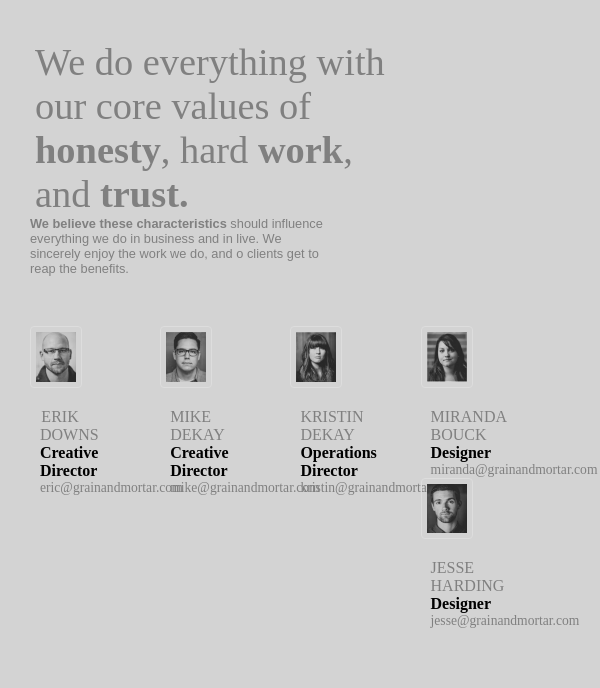
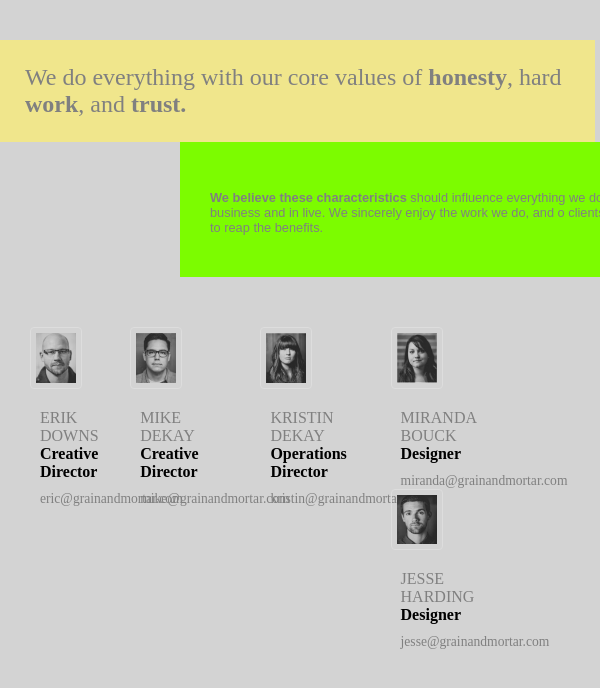
Before and after one commit to Andprog444/projektas1109, a plain HTML site: page projektas11-22/aboutme-task1.htm in a window 600 px wide. Shown: the top 688 px of the page. Drawn offline with Linux system fonts and the light colour scheme.

Commit message:
pridejau medijas

```diff
--- a/projektas11-22/aboutme-task1.htm
+++ b/projektas11-22/aboutme-task1.htm
@@ -45,6 +45,31 @@
             .col-10 {
                 width: 100%;
         }
+        .header1 {
+            float: left;
+            font-family:'Times New Roman', Times, serif;
+            padding-left: 35px;
+            font-size: 2.4rem;
+            color:grey;
+        }
+        .header2 {
+            float: left;
+            font-family: Arial, Helvetica, sans-serif;
+            color: grey;
+            font-size: 0.8rem;
+            padding-left: 30px;
+            padding-top: 35px;
+        }
+        .b {
+            font-weight: bold;
+        }
+        nav {
+            width: 100%;
+            float: left;
+            padding-left: 30px;
+            padding-top: 50px;
+            padding-bottom: 50px;
+        }
         }
 
 
@@ -83,42 +108,25 @@
             .col-mob-10 {
                 width: 100%;
         }
-            .header1 {
-                float: left;
-                font-family:'Times New Roman', Times, serif;
-                padding-left: 35px;
-                font-size: 2.4rem;
-                color:grey;
-        }
-            .header2 {
-                float: left;
-                font-family: Arial, Helvetica, sans-serif;
-                color: grey;
-                font-size: 0.8rem;
-                padding-left: 30px;
-        }
-        }
 
-        body {
-            margin: 2.5rem 0rem 0rem 0rem;
-            border-collapse: collapse;
-        }
-        header {
-            width: 100%;
-        }
         .header1 {
             float: left;
+            width: 95%;
             font-family:'Times New Roman', Times, serif;
-            padding-left: 35px;
-            font-size: 2.4rem;
+            padding-left: 25px;
+            font-size: 1.5rem;
             color:grey;
+            background-color: khaki;
         }
         .header2 {
             float: left;
+            width: 70%;
+            height: 100px;
             font-family: Arial, Helvetica, sans-serif;
             color: grey;
             font-size: 0.8rem;
-            padding-left: 30px;
+            margin-left: 30%;
+            background-color: lawngreen;
         }
         .b {
             font-weight: bold;
@@ -130,11 +138,20 @@
             padding-top: 50px;
             padding-bottom: 50px;
         }
+        }
+
+        body {
+            margin: 2.5rem 0rem 0rem 0rem;
+            border-collapse: collapse;
+        }
+        header {
+            width: 100%;
+        }
+
         .foto1 {
             border: 1px solid #ddd;
             border-radius: 4px;
             padding: 5px;
-
         }
         .foto2 {
             border: 1px solid #ddd;
@@ -157,28 +174,22 @@
             padding: 5px;
         }
         .erik {
-            /* float:inline-end; */
-            /* background-color: lightseagreen; */
             text-align: center;
             padding-left: 10px;
         }
         .about-e {
-            /* background-color: limegreen; */
             float: left;
-            padding-right: 30px;
+            /* padding-right: 30px; */
         }
         .mike {
-            /* background-color: lightseagreen; */
             text-align: center;
             padding-left: 10px;
         }
         .about-m {
-            /* background-color: limegreen; */
             float: left;
             padding-right: 30px;
         }
         .kristin {
-            /* background-color: lightseagreen; */
             text-align: center;
         }
         .about-k {
@@ -186,7 +197,7 @@
             padding-right: 30px;
         }
         .miranda {
-            /* background-color: lightseagreen; */
+
             text-align: center;
         }
         .about-mi {
@@ -194,11 +205,9 @@
             padding-right: 30px;
         }
         .jesse {
-            /* background-color: lightseagreen; */
             text-align: center;
         }
         .about-j {
-            /* background-color: limegreen; */
             float: left;
             padding-right: 30px;
         }
@@ -219,22 +228,23 @@
             width: 100%;
             font-size: 0.85rem;
             color: grey;
+            padding-top: 10px;
         }
 
     </style>
 <body>
     <header class="col-10">
         <div class="header1 col-6">
-            We do everything with our core values of <span class="b">honesty</span>, hard <span class="b">work</span>, and <span class="b">trust.</span>
+            <p>We do everything with our core values of <span class="b">honesty</span>, hard <span class="b">work</span>, and <span class="b">trust.</span></p>
         </div>
         <div class="header2 col-3 col-mob-5">
-            <span class="b">We believe these characteristics</span> should influence everything we do in business and in live. We sincerely enjoy the work we do, and o clients get to reap the benefits.
+            <p><span class="b">We believe these characteristics</span> should influence everything we do in business and in live. We sincerely enjoy the work we do, and o clients get to reap the benefits.</p>
         </div>
     </header>
     <nav>
         <div class="about-e col-2">
             <img src="./img11-22/photo1.PNG" class="foto1 col-10 col-mob-4" alt="Erik">
-            <p class="erik col-10 col-mob-4"><span class="row1">erik downs</span> <span class="row2">creative director</span> <span class="row3">eric@grainandmortar.com</span></p>
+            <p class="erik col-10 col-mob-1"><span class="row1">erik downs</span> <span class="row2">creative director</span> <span class="row3">eric@grainandmortar.com</span></p>
         </div>
         <div class="about-m col-2">
             <img src="./img11-22/photo2.PNG" class="foto2 col-10 col-mob-4" alt="Mike">
```
